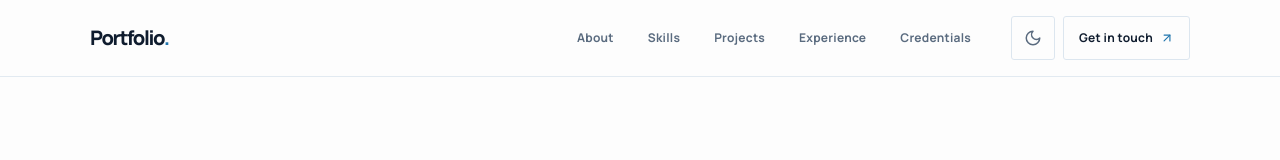
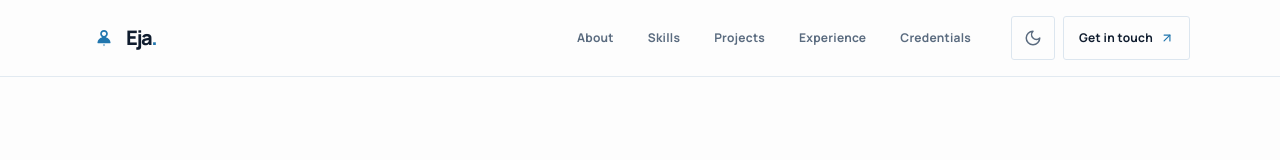
Before and after one commit to FachryAlfareeza/Portfolio, a Next.js app: page / in a window 1280 px wide. Shown: the top 160 px of the page. Built offline with nearby package versions, Linux system fonts and the light colour scheme.

Commit message:
Add swappable brand logomark in header (CSS-mask, theme-aware)

```diff
--- a/src/app/globals.css
+++ b/src/app/globals.css
@@ -20,6 +20,19 @@
   }
 }
 
+@layer components {
+  /*
+    Brand logomark rendered via CSS mask so it inherits the theme accent
+    color (currentColor) regardless of the SVG's own fills. Swap the file at
+    /public/brand/logomark.svg and the color still follows light/dark mode.
+  */
+  .brand-logomark {
+    background-color: currentColor;
+    -webkit-mask: var(--logomark-src) center / contain no-repeat;
+    mask: var(--logomark-src) center / contain no-repeat;
+  }
+}
+
 @media (prefers-reduced-motion: reduce) {
   html {
     scroll-behavior: auto;
--- a/src/components/Header.tsx
+++ b/src/components/Header.tsx
@@ -1,6 +1,7 @@
 import { Container } from "./Container";
 import { ArrowUpRight } from "./icons";
 import { ThemeToggle } from "./ThemeToggle";
+import { Logo } from "./Logo";
 
 const navLinks = [
   { href: "#about", label: "About" },
@@ -14,12 +15,7 @@ export function Header() {
   return (
     <header className="sticky top-0 z-30 border-b border-line/80 bg-paper/90 backdrop-blur-md dark:border-night-line dark:bg-night-900/85">
       <Container className="flex h-[76px] items-center justify-between max-[600px]:h-[65px]">
-        <a
-          href="#top"
-          className="text-xl font-extrabold tracking-[-0.07em] transition-colors hover:text-blue-strong dark:hover:text-orange"
-        >
-          Portfolio<span className="text-blue-strong dark:text-orange">.</span>
-        </a>
+        <Logo />
 
         <nav
           aria-label="Primary"
--- /dev/null
+++ b/src/components/Logo.tsx
@@ -0,0 +1,27 @@
+import type { CSSProperties } from "react";
+
+// Path to the swappable logomark asset. Overwrite the file at this path to
+// change the mark; no code change needed. Kept as a constant so there's a
+// single place to repoint it if the filename ever changes.
+const LOGOMARK_SRC = "/brand/logomark.svg";
+
+export function Logo({ showWordmark = true }: { showWordmark?: boolean }) {
+  return (
+    <a
+      href="#top"
+      aria-label="Home"
+      className="group inline-flex items-center gap-2 transition-colors"
+    >
+      <span
+        aria-hidden="true"
+        className="brand-logomark h-7 w-7 text-blue-strong transition-colors dark:text-orange"
+        style={{ "--logomark-src": `url(${LOGOMARK_SRC})` } as CSSProperties}
+      />
+      {showWordmark && (
+        <span className="text-xl font-extrabold tracking-[-0.07em] text-ink transition-colors group-hover:text-blue-strong dark:text-[#F4EFEA] dark:group-hover:text-orange">
+          Eja<span className="text-blue-strong dark:text-orange">.</span>
+        </span>
+      )}
+    </a>
+  );
+}
```
Also changed, not shown: public/brand/logomark.svg (added).
